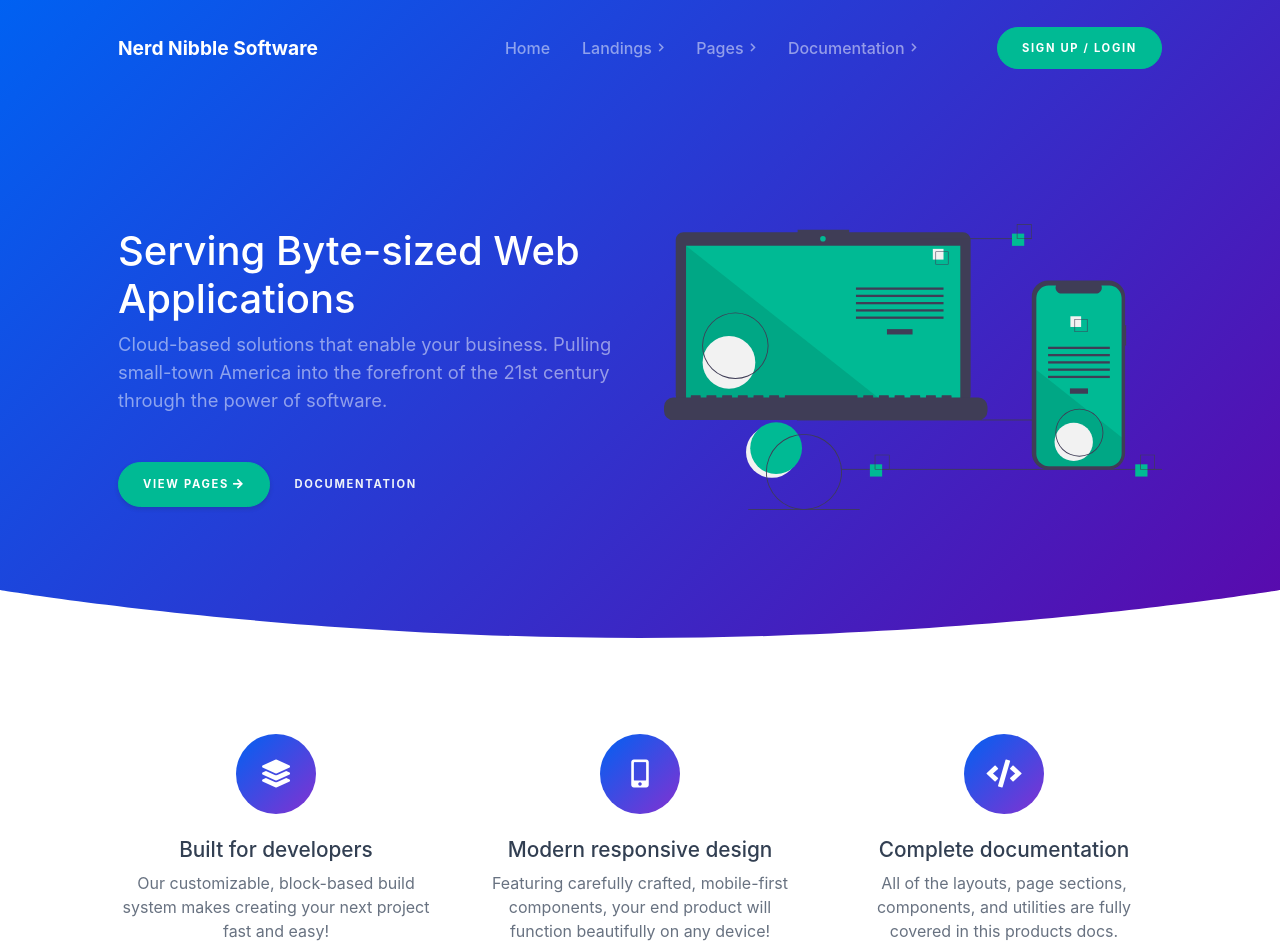
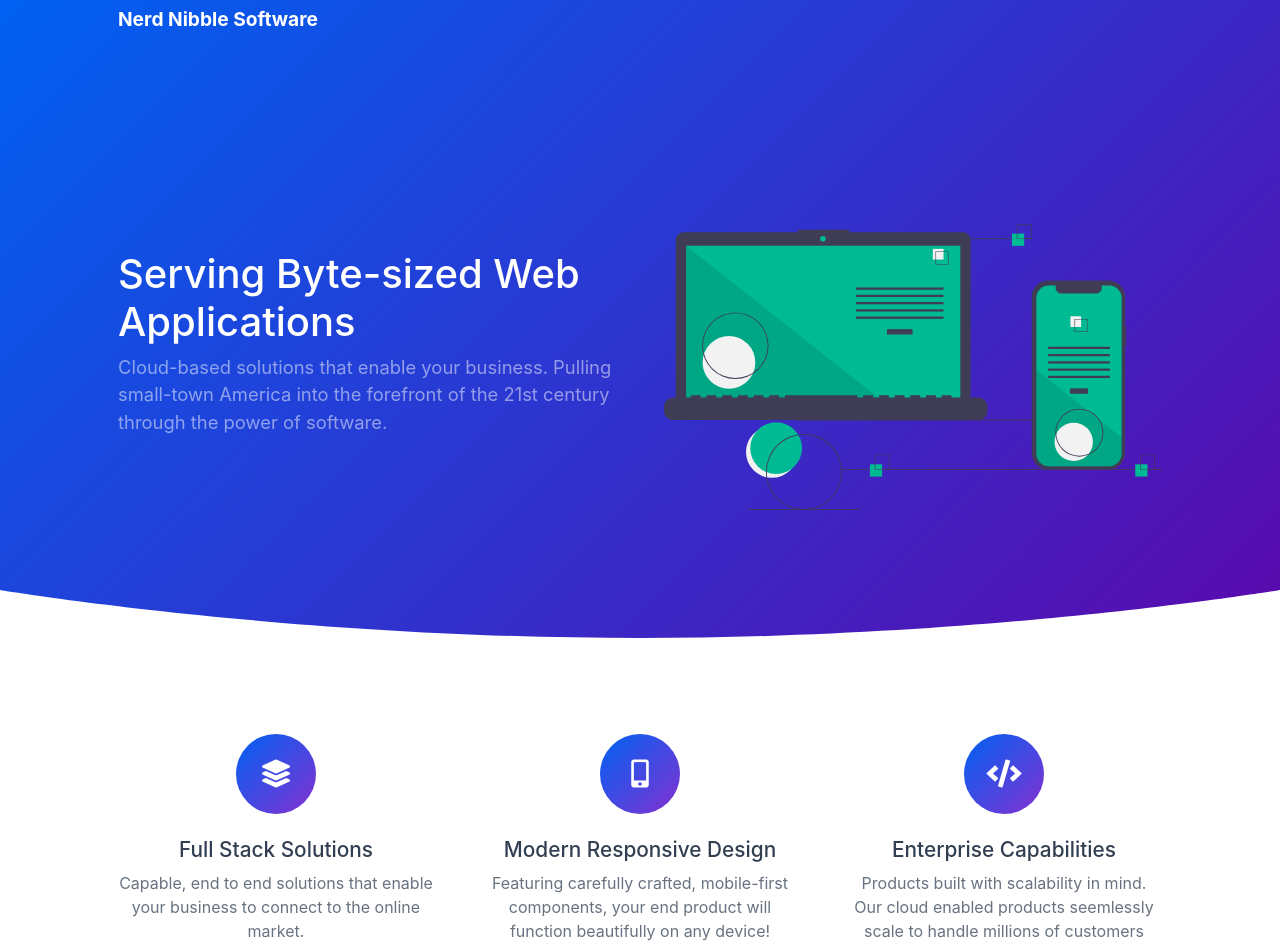
Before and after one commit to Nerd-Nibble-Software/nerdnibbledotcom, a React (Create React App) app: page / in a window 1280 px wide. Shown: the top 946 px of the page. Built offline with nearby package versions, Linux system fonts and the light colour scheme; a web font is replaced by a local one.

Commit message:
removed some place holder stuff

```diff
--- a/src/components/Header.js
+++ b/src/components/Header.js
@@ -20,7 +20,7 @@ function Header() {
                     </svg>
                 </button>
                 <div class="collapse navbar-collapse" id="navbarSupportedContent">
-                    <ul class="navbar-nav ml-auto mr-lg-5">
+                    {/* <ul class="navbar-nav ml-auto mr-lg-5">
                         <li class="nav-item"><a class="nav-link" href="index.html">Home </a></li>
                         <li class="nav-item dropdown dropdown-xl no-caret">
                             <a class="nav-link dropdown-toggle" id="navbarDropdownDemos" href="#" role="button" data-toggle="dropdown" aria-haspopup="true" aria-expanded="false">Landings<i class="fas fa-chevron-right dropdown-arrow"></i></a>
@@ -113,7 +113,7 @@ function Header() {
                             </div>
                         </li>
                     </ul>
-                    <a class="btn-teal btn rounded-pill px-4 ml-lg-4" href="https://auth.nerdnibble.com/login?client_id=5liepcnck7jsc1haicof8vkn9m&response_type=code&scope=openid&redirect_uri=https://dashboard.nerdnibble.com">Sign up / Login</a>
+                    <a class="btn-teal btn rounded-pill px-4 ml-lg-4" href="https://auth.nerdnibble.com/login?client_id=5liepcnck7jsc1haicof8vkn9m&response_type=code&scope=openid&redirect_uri=https://dashboard.nerdnibble.com">Sign up / Login</a> */}
                 </div>
             </div>
         </nav>
--- a/src/components/Home.js
+++ b/src/components/Home.js
@@ -15,7 +15,7 @@ function Home() {
                             <div class="col-lg-6" data-aos="fade-up">
                                 <h1 class="page-header-title">Serving Byte-sized Web Applications</h1>
                                 <p class="page-header-text mb-5">Cloud-based solutions that enable your business. Pulling small-town America into the forefront of the 21st century through the power of software.</p>
-                                <a class="btn btn-teal btn-marketing rounded-pill lift lift-sm" href="index.html">View Pages<i class="fas fa-arrow-right ml-1"></i></a><a class="btn btn-link btn-marketing" href="https://docs.startbootstrap.com/sb-ui-kit-pro/quickstart">Documentation</a>
+                                {/* <a class="btn btn-teal btn-marketing rounded-pill lift lift-sm" href="index.html">View Pages<i class="fas fa-arrow-right ml-1"></i></a><a class="btn btn-link btn-marketing" href="https://docs.startbootstrap.com/sb-ui-kit-pro/quickstart">Documentation</a> */}
                             </div>
                             <div class="col-lg-6 d-none d-lg-block" data-aos="fade-up" data-aos-delay="50"> <img src={HERO_IMAGE} alt="Nerd Nibble Software" className="img-fluid" /></div>
                         </div>
@@ -30,18 +30,18 @@ function Home() {
                     <div class="row text-center">
                         <div class="col-lg-4 mb-5 mb-lg-0">
                             <div class="icon-stack icon-stack-xl bg-gradient-primary-to-secondary text-white mb-4"><i class="fas fa-layer-group"></i></div>
-                            <h3>Built for developers</h3>
-                            <p class="mb-0">Our customizable, block-based build system makes creating your next project fast and easy!</p>
+                            <h3>Full Stack Solutions</h3>
+                            <p class="mb-0">Capable, end to end solutions that enable your business to connect to the online market.</p>
                         </div>
                         <div class="col-lg-4 mb-5 mb-lg-0">
                             <div class="icon-stack icon-stack-xl bg-gradient-primary-to-secondary text-white mb-4"><i class="fas fa-mobile-alt"></i></div>
-                            <h3>Modern responsive design</h3>
+                            <h3>Modern Responsive Design</h3>
                             <p class="mb-0">Featuring carefully crafted, mobile-first components, your end product will function beautifully on any device!</p>
                         </div>
                         <div class="col-lg-4">
                             <div class="icon-stack icon-stack-xl bg-gradient-primary-to-secondary text-white mb-4"><i class="fas fa-code"></i></div>
-                            <h3>Complete documentation</h3>
-                            <p class="mb-0">All of the layouts, page sections, components, and utilities are fully covered in this products docs.</p>
+                            <h3>Enterprise Capabilities</h3>
+                            <p class="mb-0">Products built with scalability in mind. Our cloud enabled products seemlessly scale to handle millions of customers with ease.</p>
                         </div>
                     </div>
                 </div>
@@ -54,11 +54,11 @@ function Home() {
                     <div class="row align-items-center justify-content-center">
                         <div class="col-md-9 col-lg-6 order-1 order-lg-0" data-aos="fade-right">
                             <div class="content-skewed content-skewed-right">
-                            <img src={OTHER_IMAGE} alt="Nerd Nibble Software" className="img-fluid" />
+                                <img src={OTHER_IMAGE} alt="Nerd Nibble Software" className="img-fluid" />
                             </div>
                         </div>
                         <div class="col-lg-6 order-0 order-lg-1 mb-5 mb-lg-0" data-aos="fade-left">
-                            <div class="mb-5">
+                            {/* <div class="mb-5">
                                 <h2>Here's What You Get</h2>
                                 <p class="lead">When you purchase this UI Kit, you get access to a robust suite of powerful tools and components to help you build your next landing page quickly and easily.</p>
                             </div>
@@ -85,13 +85,13 @@ function Home() {
                                     <p class="small mb-0">All of the sections on each page are modular, so you can drop them into an existing page, or start with a new one!</p>
                                     <a class="small text-arrow-icon" href="#!">Learn More<i class="fas fa-arrow-right ml-1"></i></a>
                                 </div>
-                            </div>
+                            </div> */}
                         </div>
                     </div>
                 </div>
             </section>
             <hr class="m-0" />
-            <section class="bg-light pt-10">
+            {/* <section class="bg-light pt-10">
                 <div class="container">
                     <div class="text-center mb-5">
                         <h2>Simple Pricing</h2>
@@ -179,7 +179,7 @@ function Home() {
                 <div class="svg-border-rounded text-dark">
                     <svg xmlns="http://www.w3.org/2000/svg" viewBox="0 0 144.54 17.34" preserveAspectRatio="none" fill="currentColor"><path d="M144.54,17.34H0V0H144.54ZM0,0S32.36,17.34,72.27,17.34,144.54,0,144.54,0"></path></svg>
                 </div>
-            </section>
+            </section> */}
             <section class="bg-dark py-10">
                 <div class="container">
                     <div class="row my-10">
@@ -233,7 +233,7 @@ function Home() {
                     <svg xmlns="http://www.w3.org/2000/svg" viewBox="0 0 144.54 17.34" preserveAspectRatio="none" fill="currentColor"><path d="M144.54,17.34H0V0H144.54ZM0,0S32.36,17.34,72.27,17.34,144.54,0,144.54,0"></path></svg>
                 </div>
             </section>
-            <section class="bg-white pt-10">
+            {/* <section class="bg-white pt-10">
                 <div class="container">
                     <div class="row mb-10">
                         <div class="col-lg-6 mb-5 mb-lg-0 divider-right" data-aos="fade">
@@ -303,7 +303,7 @@ function Home() {
                 <div class="svg-border-rounded text-light">
                     <svg xmlns="http://www.w3.org/2000/svg" viewBox="0 0 144.54 17.34" preserveAspectRatio="none" fill="currentColor"><path d="M144.54,17.34H0V0H144.54ZM0,0S32.36,17.34,72.27,17.34,144.54,0,144.54,0"></path></svg>
                 </div>
-            </section>
+            </section> */}
             <section class="bg-light py-10">
                 <div class="container mt-5">
                     <div class="row align-items-center">
```
Also changed, not shown: 1 other file (tests, documents, lock files or other folders).
